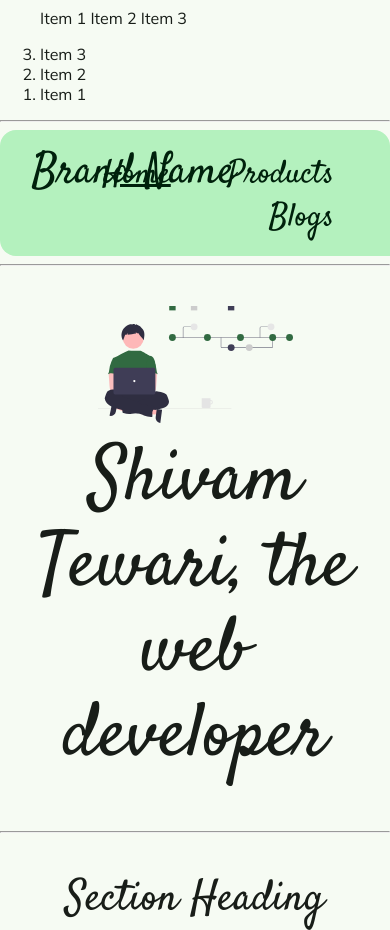
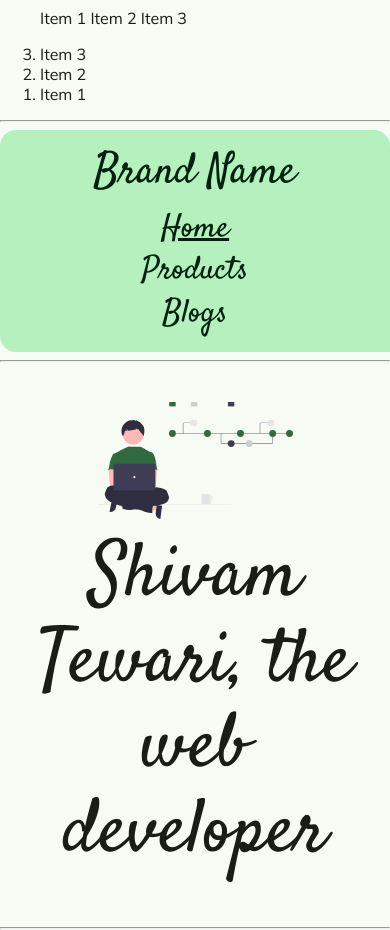
Before and after one commit to ShiviPro/component-library-2024, a plain HTML site: page index.html in a window 390 px wide. Shown: the part 2020-2950 px from the top of the page. Drawn offline with Linux system fonts and the light colour scheme.

Commit message:
style: make navbar responsive

```diff
--- a/styles.css
+++ b/styles.css
@@ -167,6 +167,33 @@ body {
   text-decoration: underline;
 }
 
+/* Responsive Navbar */
+
+@media(max-width: 730px) {
+  .navbar {
+    text-align: center;
+  }
+
+  .navbar__heading {
+    position: static;
+  }
+
+  .navbar__list {
+    text-align: center;
+  }
+
+  @media(max-width: 530px) {
+    .navbar__list {
+      padding-inline-start: 0;
+      list-style-type: none;
+    }
+
+    .navbar__list__item {
+      display: list-item;
+    }
+  }
+}
+
 /* Header */
 
 .header {
```
